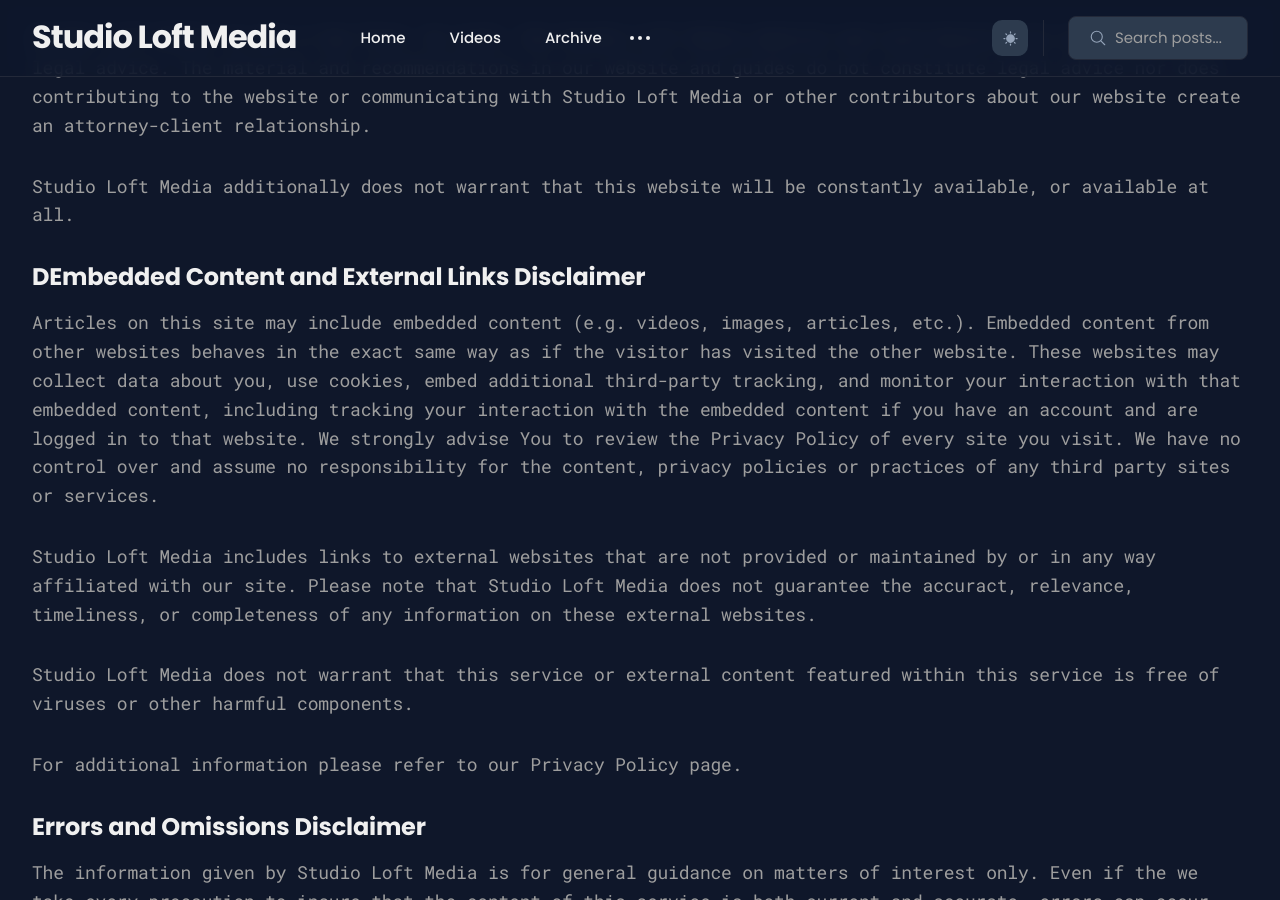
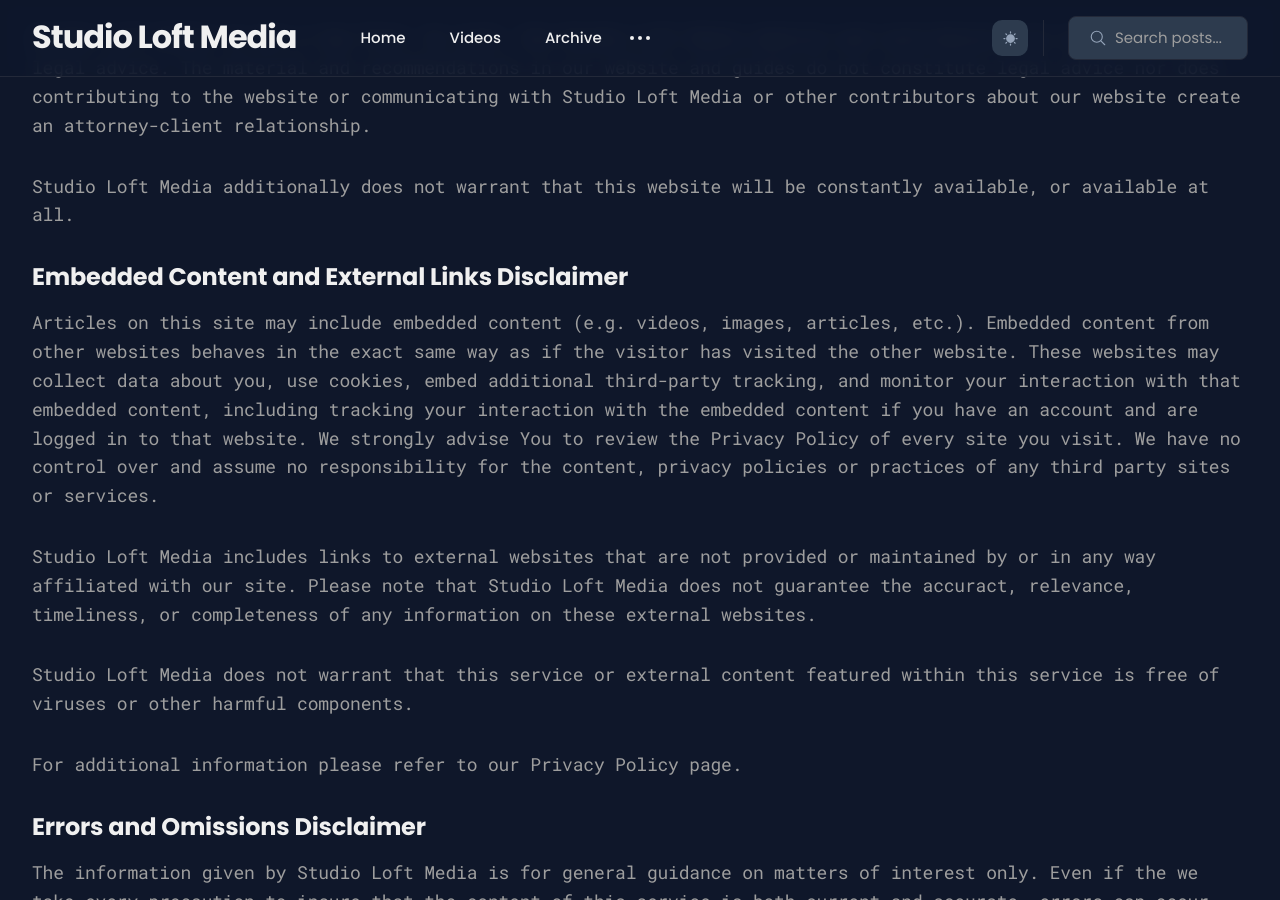
Before and after one commit to studioloft/studioloft.github.io, a Jekyll site: the page built from _pages/disclaimer.md, in a window 1280 px wide and 900 px high, scrolled down 451 px. Built offline with Jekyll 4.4.1, drawn with Linux system fonts in a browser that asks for light colours.

Commit message:
typo fix

```diff
--- a/_pages/disclaimer.md
+++ b/_pages/disclaimer.md
@@ -15,7 +15,7 @@ Studio Loft Media is not a law firm. As such, the Studio Loft Media website and
 
 Studio Loft Media additionally does not warrant that this website will be constantly available, or available at all.
 
-<h3>DEmbedded Content and External Links Disclaimer</h3>
+<h3>Embedded Content and External Links Disclaimer</h3>
 Articles on this site may include embedded content (e.g. videos, images, articles, etc.). Embedded content from other websites behaves in the exact same way as if the visitor has visited the other website. These websites may collect data about you, use cookies, embed additional third-party tracking, and monitor your interaction with that embedded content, including tracking your interaction with the embedded content if you have an account and are logged in to that website. We strongly advise You to review the Privacy Policy of every site you visit. We have no control over and assume no responsibility for the content, privacy policies or practices of any third party sites or services.
 
 Studio Loft Media includes links to external websites that are not provided or maintained by or in any way affiliated with our site. Please note that Studio Loft Media does not guarantee the accuract, relevance, timeliness, or completeness of any information on these external websites.
```
